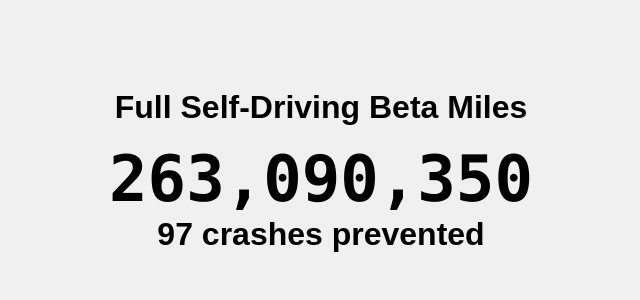
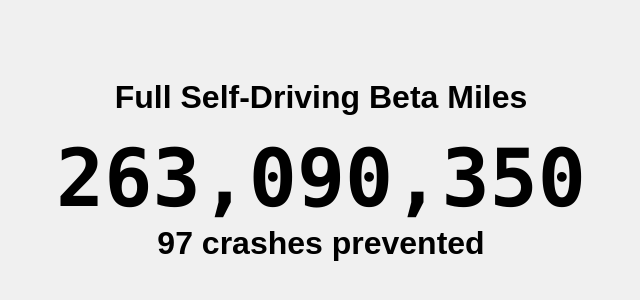
Before and after one commit to omarqazi/fsdmiles.com, a plain HTML site: page www/index.html in a window 1280 px wide. Shown: the part 240-540 px from the top of the page, without its empty margins (319-959 px from the left). Drawn offline with Linux system fonts and the light colour scheme.

Commit message:
fixed stylesheet for mobile

```diff
--- a/www/index.html
+++ b/www/index.html
@@ -4,7 +4,7 @@
     <meta charset="UTF-8">
     <meta name="viewport" content="width=device-width, initial-scale=1.0">
     <title>Total Full Self-Driving Beta Miles</title>
-    <link rel="stylesheet" href="styles.css">
+    <link rel="stylesheet" href="/styles.css?x=y">
     <script src="script.js" defer></script>
 		<meta http-equiv="Cache-Control" content="no-store, no-cache, must-revalidate">
 		<meta http-equiv="Pragma" content="no-cache">
--- a/www/styles.css
+++ b/www/styles.css
@@ -17,7 +17,7 @@ h1 {
 }
 
 .counter {
-    font-size: 4rem;
+    font-size: 2.9rem;
     font-weight: bold;
     text-align: center;
 		font-family : 'Monaco';
@@ -33,4 +33,8 @@ h1 {
   h1 {
     font-size: 2rem;
   }
+
+	.counter {
+    font-size: 5rem;
+	}
 }
```
